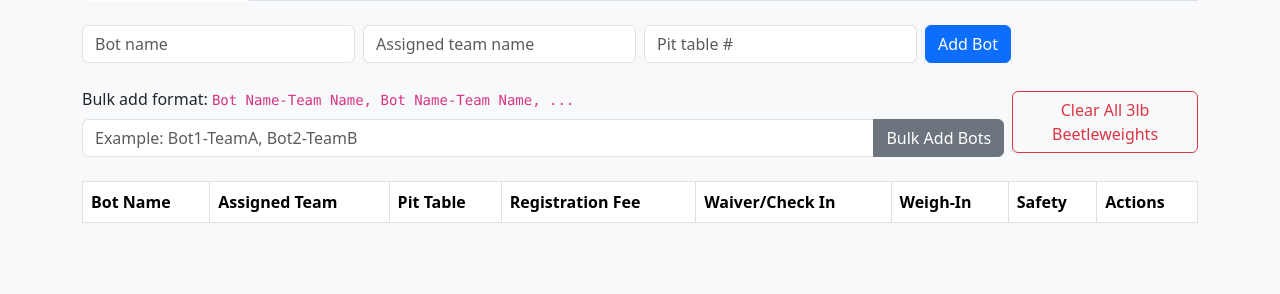
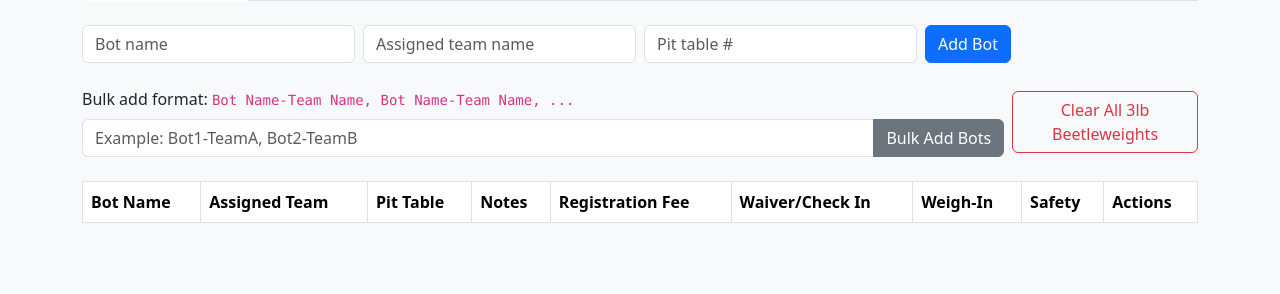
Before and after one commit to railsiderobotics/bracket-app, a Flask app: page /teams in a window 1280 px wide. Shown: the part 257-551 px from the top of the page. Run offline with Flask 3, Linux system fonts and the light colour scheme; the visitor is signed in with stand-in values (Sample User, id 1); data that the repository does not hold is empty; parts of the project's set-up code (start-up, migrations or seed data) failed here and were passed over; some libraries are stand-ins or nearby versions.

Commit message:
Add notes column to teams page
Co-authored-by: Copilot <223556219+Copilot@users.noreply.github.com>

```diff
--- a/app.py
+++ b/app.py
@@ -142,6 +142,8 @@ with app.app_context():
             db.session.execute(text('ALTER TABLE team ADD COLUMN safety BOOLEAN DEFAULT FALSE'))
         if 'pit_table_number' not in team_columns:
             db.session.execute(text('ALTER TABLE team ADD COLUMN pit_table_number VARCHAR(20)'))
+        if 'notes' not in team_columns:
+            db.session.execute(text("ALTER TABLE team ADD COLUMN notes VARCHAR(255) NOT NULL DEFAULT ''"))
         if 'last_match_end_time' not in team_columns:
             db.session.execute(text('ALTER TABLE team ADD COLUMN last_match_end_time TIMESTAMP'))
         if 'extension_used' not in team_columns:
@@ -157,8 +159,9 @@ with app.app_context():
         if 'queue_order' not in match_columns:
             db.session.execute(text('ALTER TABLE match ADD COLUMN queue_order INTEGER DEFAULT 0'))
         db.session.commit()
-    except Exception as e:
+    except Exception:
         db.session.rollback()
+        raise
 
     existing_settings = {row.key for row in TournamentSetting.query.all()}
     for cls in BOT_CLASSES:
@@ -804,6 +807,7 @@ def teams():
                     bot_name = request.form.get(f'bot_name_{t.id}')
                     assigned_team_name = request.form.get(f'assigned_team_name_{t.id}')
                     pit_table_number = request.form.get(f'pit_table_number_{t.id}')
+                    notes = request.form.get(f'notes_{t.id}')
                     registration_fee = bool(request.form.get(f'registration_fee_{t.id}'))
                     waiver_check_in = bool(request.form.get(f'waiver_check_in_{t.id}'))
                     weigh_in = bool(request.form.get(f'weigh_in_{t.id}'))
@@ -825,6 +829,8 @@ def teams():
                         t.assigned_team_name = assigned_team_name
                     if pit_table_number is not None:
                         t.pit_table_number = pit_table_number.strip() or None
+                    if notes is not None:
+                        t.notes = notes.strip()
                     t.registration_fee = registration_fee
                     t.waiver_check_in = waiver_check_in
                     t.weigh_in = weigh_in
--- a/models.py
+++ b/models.py
@@ -16,6 +16,7 @@ class Team(db.Model):
     weigh_in = db.Column(db.Boolean, default=False)
     safety = db.Column(db.Boolean, default=False)
     pit_table_number = db.Column(db.String(20), nullable=True)
+    notes = db.Column(db.String(255), nullable=False, default='')
     dropped = db.Column(db.Boolean, default=False)
 
     # 20-Minute Rest Timer Fields
--- a/templates/teams.html
+++ b/templates/teams.html
@@ -45,7 +45,7 @@
 </div>
 
 <table class="table table-bordered bg-white">
-  <thead><tr><th>Bot Name</th><th>Assigned Team</th><th>Pit Table</th><th>Registration Fee</th><th>Waiver/Check In</th><th>Weigh-In</th><th>Safety</th><th>Actions</th></tr></thead>
+  <thead><tr><th>Bot Name</th><th>Assigned Team</th><th>Pit Table</th><th>Notes</th><th>Registration Fee</th><th>Waiver/Check In</th><th>Weigh-In</th><th>Safety</th><th>Actions</th></tr></thead>
   <tbody>
   {% for t in teams %}
     <tr>
@@ -61,6 +61,9 @@
       </td>
       <td>
           <input type="text" name="pit_table_number_{{ t.id }}" class="form-control" value="{{ t.pit_table_number or '' }}">
+      </td>
+      <td>
+          <input type="text" name="notes_{{ t.id }}" class="form-control" value="{{ t.notes or '' }}" maxlength="255" placeholder="Notes">
       </td>
       <td class="text-center align-middle">
           <input class="form-check-input" type="checkbox" name="registration_fee_{{ t.id }}" id="registration_fee_{{ t.id }}" {% if t.registration_fee %}checked{% endif %} onchange="this.form.submit()">
```
